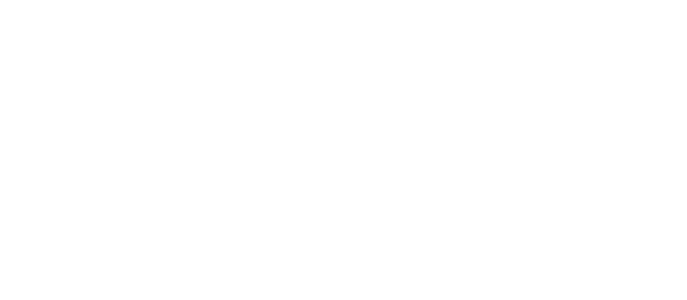
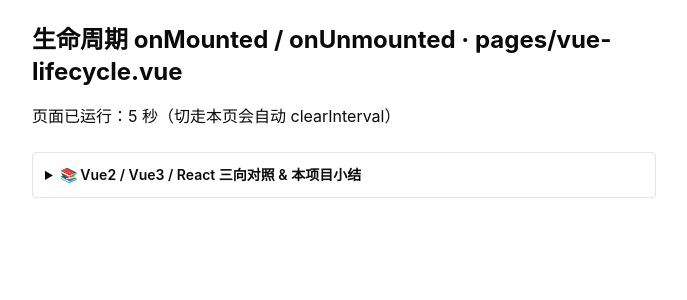
Before and after one commit to 1256807020/social-basic, a Nuxt app: page /vue-lifecycle in a window 1280 px wide. Before the commit this address had no page. Shown: the top 300 px of the page, without its empty margins (296-983 px from the left). Built offline with nearby package versions, Linux system fonts and the light colour scheme.

Commit message:
docs(vue-lifecycle): Vue3 基础知识点示例（顶部实战定位 + 文末 Vue2/Vue3/React 三向对照）

```diff
--- /dev/null
+++ b/app/pages/vue-lifecycle.vue
@@ -0,0 +1,50 @@
+<script setup lang="ts">
+// ───────────────────────────────────────────────────────────
+// 从 Vue2 升级到 Vue3（生命周期篇）· onMounted / onUnmounted
+// · Vue2：mounted(){} / beforeDestroy(){}（Options 钩子）；
+// · Vue3：import { onMounted, onUnmounted } from 'vue'，在 setup 里直接注册；
+// · React 对照：useEffect(() => {...; return () => cleanup}, []) ≈ onMounted+onUnmounted。
+// 📌 实战定位：生命周期【基础必学】；发请求(onMounted)、开定时器/监听(onMounted)与清理(onUnmounted)必用。
+// 🧭 学习模式：🔧固定写法=onMounted(()=>{...}); onUnmounted(cleanup)；👉=练习点（已填）；文末 <details> 有 Vue2/Vue3/React 三向对照。
+// ───────────────────────────────────────────────────────────
+import { ref, onMounted, onUnmounted } from 'vue'
+
+const sec = ref(0)
+let timer: ReturnType<typeof setInterval> | null = null
+
+// 🔧 固定写法：onMounted 里启动副作用，onUnmounted 里清理（避免内存泄漏）
+onMounted(() => {
+  // 👉 练习：把间隔改成 500ms，或加一个“暂停”按钮清掉 timer
+  timer = setInterval(() => sec.value++, 1000)
+})
+onUnmounted(() => {
+  if (timer) clearInterval(timer)
+})
+</script>
+
+<template>
+  <main class="mx-auto max-w-2xl space-y-4 p-6">
+    <h1 class="text-2xl font-bold">生命周期 onMounted / onUnmounted · pages/vue-lifecycle.vue</h1>
+    <p>页面已运行：{{ sec }} 秒（切走本页会自动 clearInterval）</p>
+
+    <details class="mt-6 rounded border p-3 text-sm">
+      <summary class="cursor-pointer font-semibold">📚 Vue2 / Vue3 / React 三向对照 & 本项目小结</summary>
+      <table class="mt-2 w-full border-collapse text-left">
+        <thead>
+          <tr class="border-b">
+            <th class="px-2 py-1">维度</th>
+            <th class="px-2 py-1">Vue2 (Options)</th>
+            <th class="px-2 py-1">Vue3</th>
+            <th class="px-2 py-1">React</th>
+          </tr>
+        </thead>
+        <tbody>
+          <tr class="border-b"><td class="px-2 py-1">挂载后</td><td class="px-2 py-1">mounted(){}</td><td class="px-2 py-1">onMounted(()=>{})</td><td class="px-2 py-1">useEffect(fn,[])</td></tr>
+          <tr class="border-b"><td class="px-2 py-1">卸载前</td><td class="px-2 py-1">beforeDestroy(){}</td><td class="px-2 py-1">onUnmounted(fn)</td><td class="px-2 py-1">useEffect return cleanup</td></tr>
+          <tr class="border-b"><td class="px-2 py-1">更新后</td><td class="px-2 py-1">updated(){}</td><td class="px-2 py-1">onUpdated(fn)</td><td class="px-2 py-1">useEffect(fn,[deps])</td></tr>
+        </tbody>
+      </table>
+      <p class="mt-2 text-gray-500">📝 小结：Vue3 生命周期是 setup 里 import 的「钩子函数」；副作用务必在 onUnmounted 清理，否则切页会泄漏定时器/监听。</p>
+    </details>
+  </main>
+</template>
```
